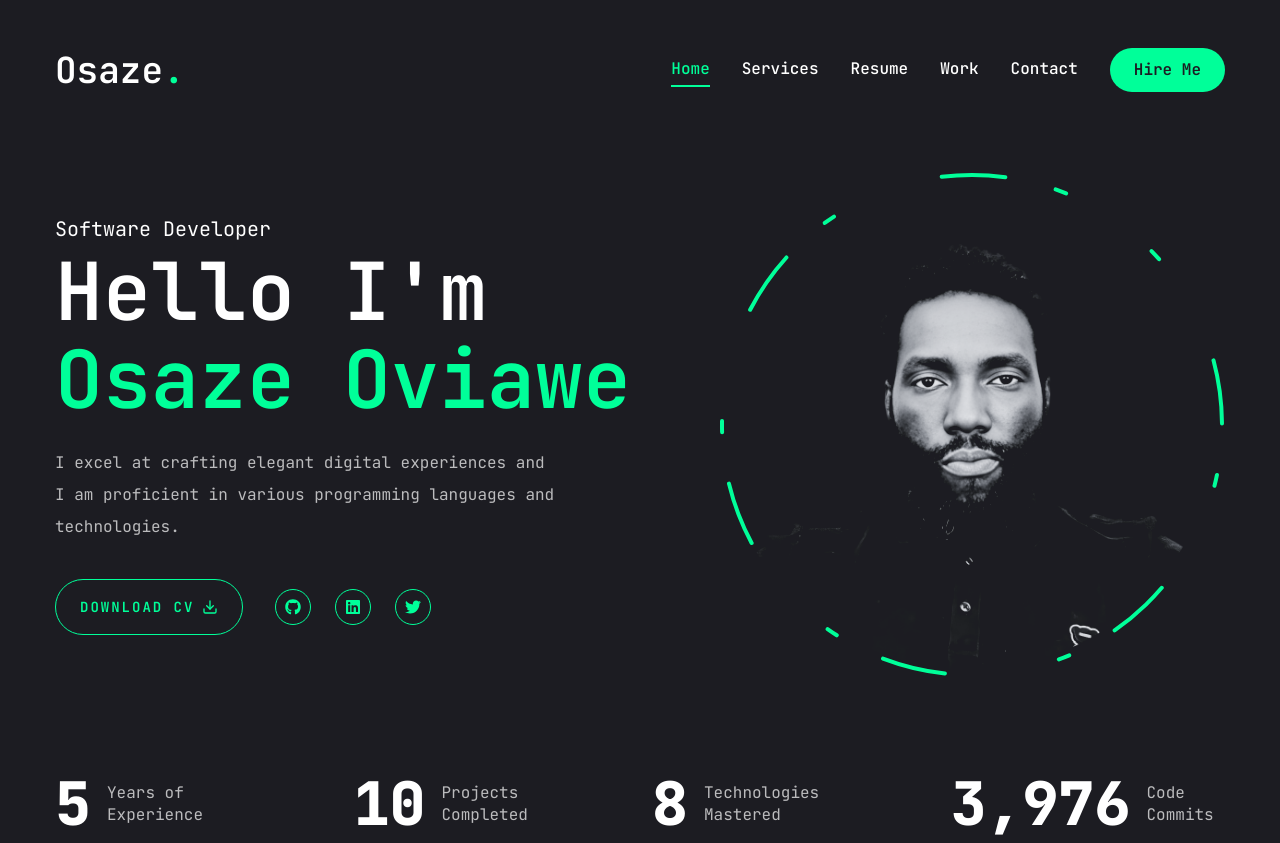
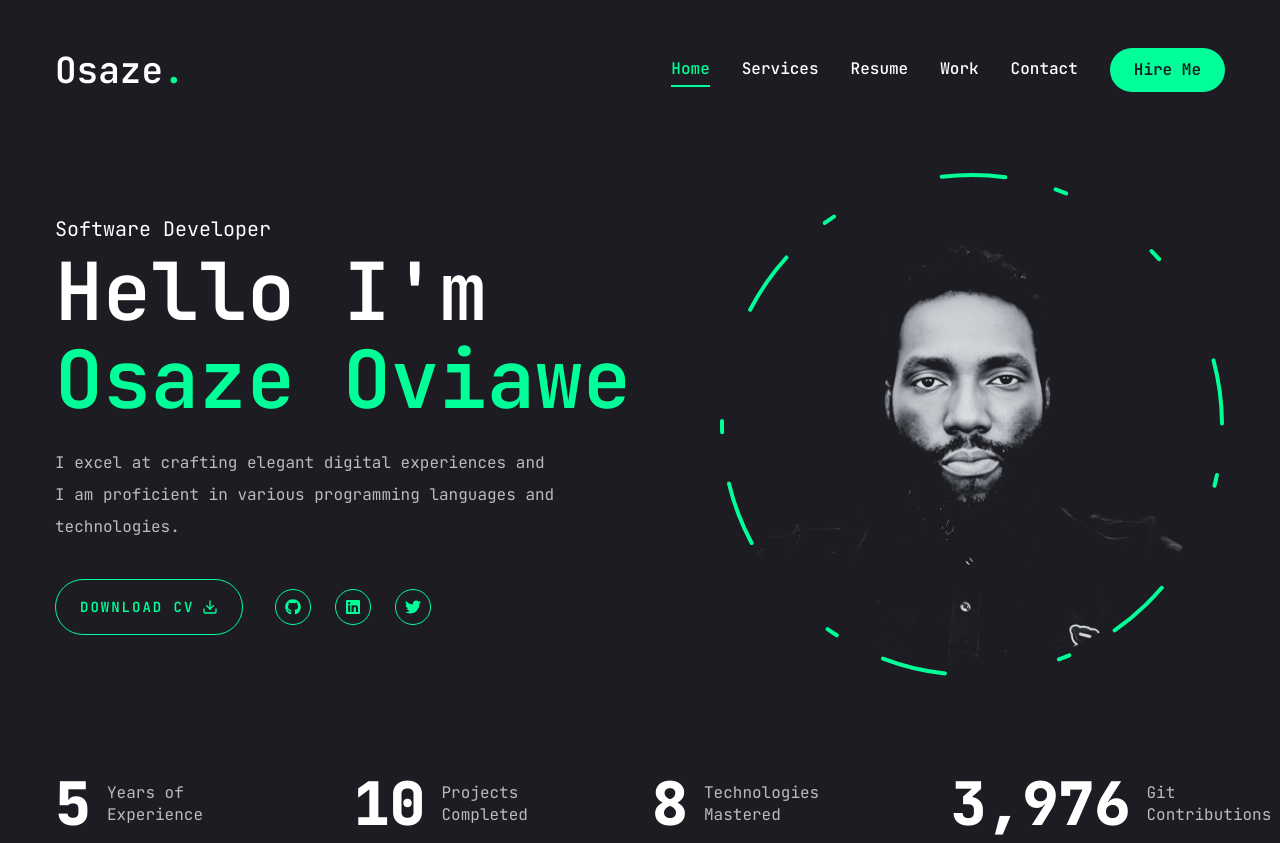
Before and after one commit to BigSazz/osaze-porfolio, a Next.js app: page / in a window 1280 px wide. Built offline with nearby package versions, Linux system fonts and the light colour scheme.

Commit message:
- update for vercel deployment

```diff
--- a/app/page.tsx
+++ b/app/page.tsx
@@ -15,7 +15,8 @@
           <div className="text-center xl:text-left order-2 xl:order-none">
             <span className="text-xl">Software Developer</span>
             <h1 className="h1 mb-6">
-              Hello I'm <br /> <span className="text-accent">Osaze Oviawe</span>
+              Hello I&apos;m <br />{" "}
+              <span className="text-accent">Osaze Oviawe</span>
             </h1>
             <p className="max-w-[500px] mb-9 text-white/70">
               I excel at crafting elegant digital experiences and I am
--- a/components/Stats.tsx
+++ b/components/Stats.tsx
@@ -18,7 +18,7 @@
   },
   {
     num: 4000,
-    text: "Code Commits",
+    text: "Git Contributions",
   },
 ];
 
```
